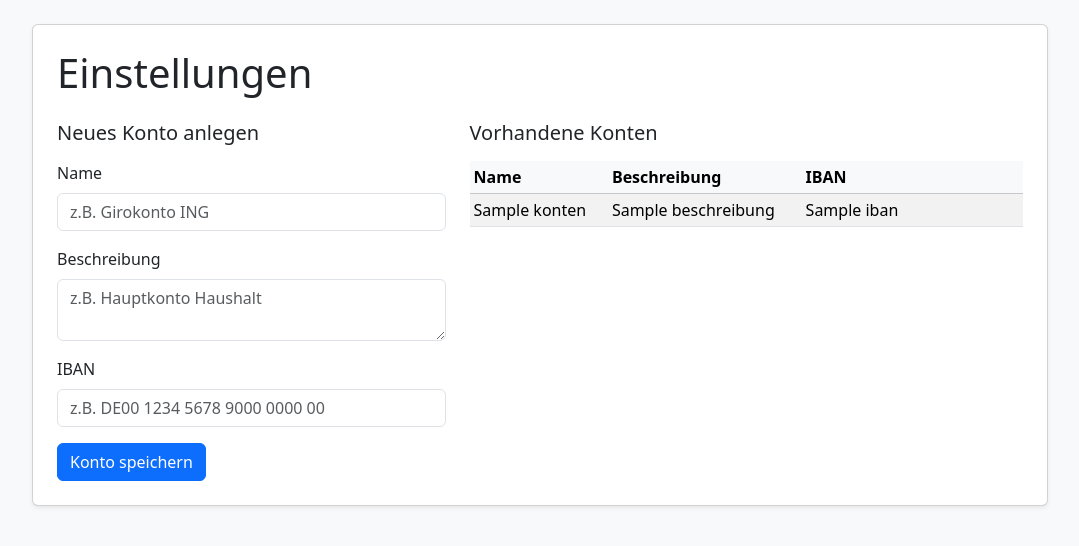
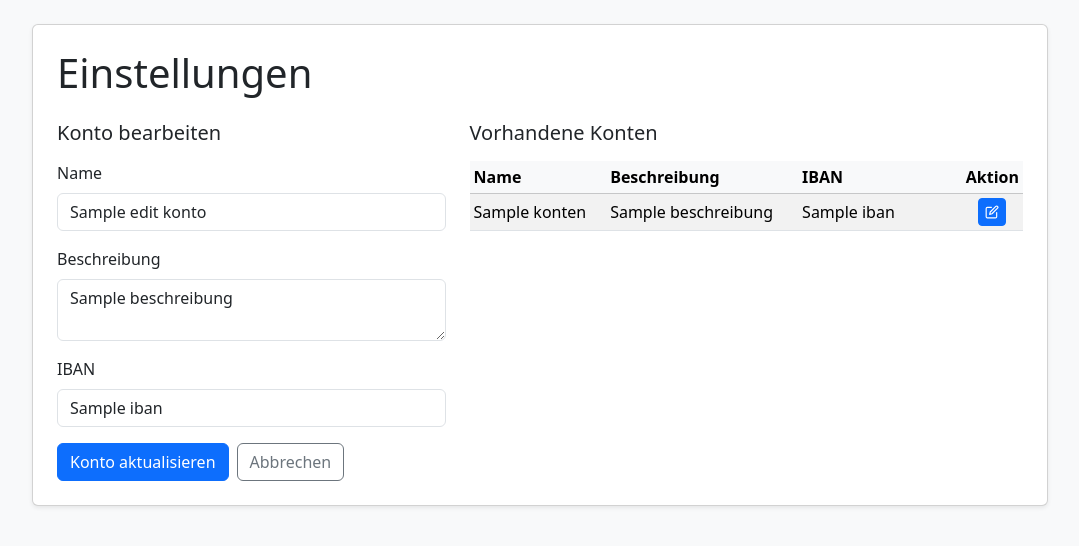
Before and after one commit to Sleepwalker86/Haushaltsbuch, a Flask app: template templates/settings.html in a window 1280 px wide. Shown: the part 76-622 px from the top of the page, without its empty margins (100-1179 px from the left). Run offline with Flask 3, Linux system fonts and the light colour scheme; the template is opened without the code that fills it: most values are stand-ins (such as "Sample title", 1, 10 or a date in 2020).

Commit message:
Enhance account settings functionality to support editing existing accounts
- Added functionality to update existing accounts in the settings page.
- Implemented logic to pre-fill form fields with account data when editing.
- Updated the UI to reflect the editing state and provide a cancel option.
- Improved error handling for account operations.

```diff
--- a/app.py
+++ b/app.py
@@ -482,6 +482,7 @@ def delete_buchung(buchung_id):
 @app.route("/settings", methods=["GET", "POST"])
 def settings():
     if request.method == "POST":
+        konto_id = request.form.get("konto_id")
         name = request.form.get("name", "").strip()
         beschreibung = request.form.get("beschreibung", "").strip()
         iban = request.form.get("iban", "").strip()
@@ -492,16 +493,27 @@ def settings():
             try:
                 with get_connection() as conn:
                     cur = conn.cursor()
-                    cur.execute(
-                        """
-                        INSERT INTO konten (name, beschreibung, iban)
-                        VALUES (%s, %s, %s)
-                        """,
-                        (name, beschreibung, iban),
-                    )
+                    if konto_id:
+                        cur.execute(
+                            """
+                            UPDATE konten
+                            SET name=%s, beschreibung=%s, iban=%s
+                            WHERE id=%s
+                            """,
+                            (name, beschreibung, iban, konto_id),
+                        )
+                        flash("Konto wurde aktualisiert.", "success")
+                    else:
+                        cur.execute(
+                            """
+                            INSERT INTO konten (name, beschreibung, iban)
+                            VALUES (%s, %s, %s)
+                            """,
+                            (name, beschreibung, iban),
+                        )
+                        flash("Konto wurde angelegt.", "success")
                     conn.commit()
                     cur.close()
-                flash("Konto wurde angelegt.", "success")
             except Exception as exc:
                 flash(f"Konto konnte nicht angelegt werden: {exc}", "error")
 
@@ -513,7 +525,30 @@ def settings():
     except Exception as exc:
         flash(f"Konten konnten nicht geladen werden (Tabelle vorhanden?): {exc}", "error")
 
-    return render_template("settings.html", konten=konten)
+    # Optional: Konto zum Bearbeiten vorselektieren (Future: eigenes Edit-Formular)
+    edit_id = request.args.get("edit_id")
+    edit_konto = None
+    if edit_id:
+        try:
+            with get_connection() as conn:
+                cur = conn.cursor()
+                cur.execute(
+                    "SELECT id, name, beschreibung, iban FROM konten WHERE id=%s",
+                    (edit_id,),
+                )
+                row = cur.fetchone()
+                cur.close()
+            if row:
+                edit_konto = {
+                    "id": row[0],
+                    "name": row[1] or "",
+                    "beschreibung": row[2] or "",
+                    "iban": row[3] or "",
+                }
+        except Exception:
+            pass
+
+    return render_template("settings.html", konten=konten, edit_konto=edit_konto)
 
 
 if __name__ == "__main__":
--- a/templates/settings.html
+++ b/templates/settings.html
@@ -16,21 +16,38 @@
 
 <div class="row g-4">
   <div class="col-12 col-lg-5">
-    <h2 class="h5 mb-3">Neues Konto anlegen</h2>
+    <h2 class="h5 mb-3">
+      {% if edit_konto %}Konto bearbeiten{% else %}Neues Konto anlegen{% endif %}
+    </h2>
     <form method="post">
+      {% if edit_konto %}
+        <input type="hidden" name="konto_id" value="{{ edit_konto.id }}">
+      {% endif %}
       <div class="mb-3">
         <label for="name" class="form-label">Name</label>
-        <input type="text" class="form-control" id="name" name="name" placeholder="z.B. Girokonto ING" required>
+        <input type="text" class="form-control" id="name" name="name"
+               value="{{ edit_konto.name if edit_konto else '' }}"
+               placeholder="z.B. Girokonto ING" required>
       </div>
       <div class="mb-3">
         <label for="beschreibung" class="form-label">Beschreibung</label>
-        <textarea class="form-control" id="beschreibung" name="beschreibung" rows="2" placeholder="z.B. Hauptkonto Haushalt"></textarea>
+        <textarea class="form-control" id="beschreibung" name="beschreibung" rows="2"
+                  placeholder="z.B. Hauptkonto Haushalt">{{ edit_konto.beschreibung if edit_konto else '' }}</textarea>
       </div>
       <div class="mb-3">
         <label for="iban" class="form-label">IBAN</label>
-        <input type="text" class="form-control" id="iban" name="iban" placeholder="z.B. DE00 1234 5678 9000 0000 00">
+        <input type="text" class="form-control" id="iban" name="iban"
+               value="{{ edit_konto.iban if edit_konto else '' }}"
+               placeholder="z.B. DE00 1234 5678 9000 0000 00">
       </div>
-      <button type="submit" class="btn btn-primary">Konto speichern</button>
+      <div class="d-flex gap-2">
+        <button type="submit" class="btn btn-primary">
+          {% if edit_konto %}Konto aktualisieren{% else %}Konto speichern{% endif %}
+        </button>
+        {% if edit_konto %}
+          <a href="{{ url_for('settings') }}" class="btn btn-outline-secondary">Abbrechen</a>
+        {% endif %}
+      </div>
     </form>
   </div>
 
@@ -43,7 +60,8 @@
           <tr>
             <th style="width: 25%;">Name</th>
             <th style="width: 35%;">Beschreibung</th>
-            <th style="width: 40%;">IBAN</th>
+            <th style="width: 30%;">IBAN</th>
+            <th style="width: 10%;" class="text-center">Aktion</th>
           </tr>
         </thead>
         <tbody>
@@ -52,6 +70,17 @@
             <td>{{ k.name }}</td>
             <td>{{ k.beschreibung }}</td>
             <td>{{ k.iban }}</td>
+            <td class="text-center">
+              <a href="{{ url_for('settings', edit_id=k.id) }}"
+                 class="btn btn-sm btn-primary d-inline-flex align-items-center justify-content-center"
+                 style="width: 28px; height: 28px; padding: 0;"
+                 title="Konto bearbeiten">
+                <svg width="14" height="14" viewBox="0 0 24 24" fill="none" stroke="currentColor" stroke-width="2" stroke-linecap="round" stroke-linejoin="round">
+                  <path d="M11 4H4a2 2 0 0 0-2 2v14a2 2 0 0 0 2 2h14a2 2 0 0 0 2-2v-7"></path>
+                  <path d="M18.5 2.5a2.121 2.121 0 0 1 3 3L12 15l-4 1 1-4 9.5-9.5z"></path>
+                </svg>
+              </a>
+            </td>
           </tr>
           {% endfor %}
         </tbody>
```
